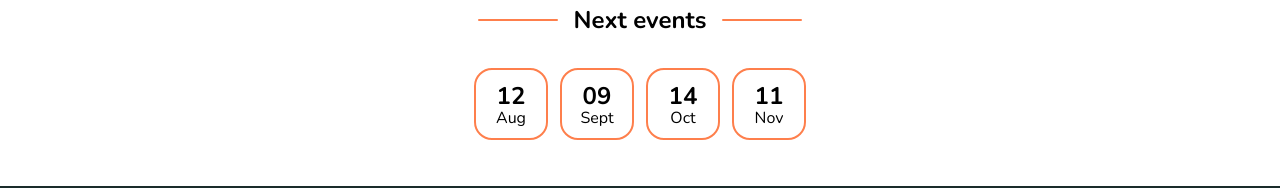
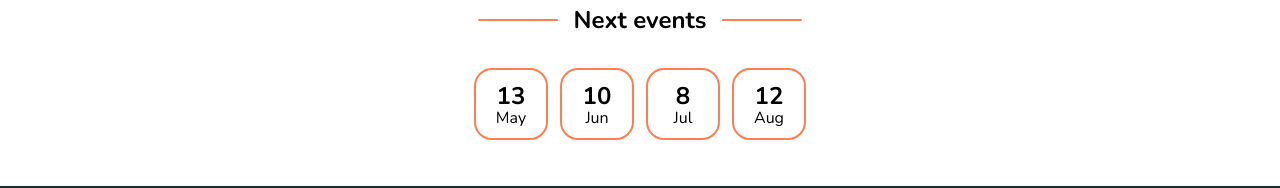
Before and after one commit to SophieBonneval/helping-each-other, a React (Vite) app in the folder client/: page /book-club in a window 1280 px wide. Shown: the part 667-855 px from the top of the page. Built offline with nearby package versions, Linux system fonts and the light colour scheme.

Commit message:
Add generated Book Club dates

```diff
--- a/client/src/data/activities.jsx
+++ b/client/src/data/activities.jsx
@@ -6,7 +6,10 @@ import {
   PiHamburgerDuotone,
 } from 'react-icons/pi';
 import date1Image from '../assets/events/date1.jpg';
-import { getNextWeekDays } from '../tools/GetNextDates';
+import {
+  getNextWeekDays,
+  getNextSecondDayOfMonth,
+} from '../tools/GetNextDates';
 
 const activities = [
   [
@@ -54,28 +57,13 @@ const activities = [
       'The book club is on the 2nd Monday of the month at Uttoxeter Library at 10:30. We read a wide range of different authors and genres. We are a very relaxed book club that anyone is welcome to join at any point. There are always spare books at the library for anyone who wishes to join us.',
     link: '/book-club',
     icon: <PiBooksDuotone size={60} />,
-    dates: [
-      {
-        day: '12',
-        month: 'Aug',
-        year: '2024',
-      },
-      {
-        day: '09',
-        month: 'Sept',
-        year: '2024',
-      },
-      {
-        day: '14',
-        month: 'Oct',
-        year: '2024',
-      },
-      {
-        day: '11',
-        month: 'Nov',
-        year: '2024',
-      },
-    ],
+    dates: getNextSecondDayOfMonth('Monday', 4).map((date) => {
+      return {
+        day: date.getDate(),
+        month: date.toLocaleString('default', { month: 'short' }),
+        year: date.getFullYear(),
+      };
+    }),
   },
   {
     color: 'green',
--- a/client/src/pages/Home/Home.module.scss
+++ b/client/src/pages/Home/Home.module.scss
@@ -69,7 +69,7 @@
     p {
         margin-bottom: $half-spacing;
         display: -webkit-box;
-        -webkit-line-clamp: 5;
+        -webkit-line-clamp: 6;
         -webkit-box-orient: vertical;
         overflow: hidden;
         text-overflow: ellipsis;
--- a/client/src/tools/GetNextDates.js
+++ b/client/src/tools/GetNextDates.js
@@ -26,3 +26,33 @@ export function getNextWeekDays(dayOfWeek, numberOfDays) {
 
   return days;
 }
+
+export function getNextSecondDayOfMonth(dayOfWeek, numberOfDays) {
+  const daysOfWeek = {
+    Monday: 1,
+    Tuesday: 2,
+    Wednesday: 3,
+    Thursday: 4,
+    Friday: 5,
+    Saturday: 6,
+    Sunday: 0,
+  };
+  const dates = [];
+  const today = new Date();
+  dayOfWeek = daysOfWeek[dayOfWeek];
+
+  for (let i = 0; dates.length < numberOfDays; i++) {
+    let thisMonth = new Date(today.getFullYear(), today.getMonth() + i, 1);
+
+    while (thisMonth.getDay() !== 1) {
+      thisMonth.setDate(thisMonth.getDate() + 1);
+    }
+    thisMonth.setDate(thisMonth.getDate() + 7);
+
+    if (today < thisMonth) {
+      dates.push(new Date(thisMonth));
+    }
+  }
+
+  return dates;
+}
```
